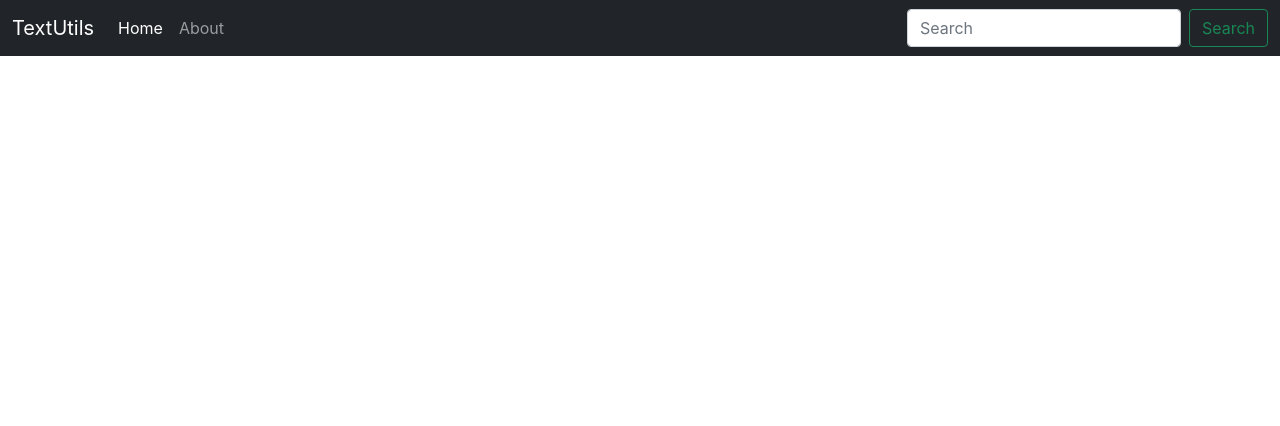
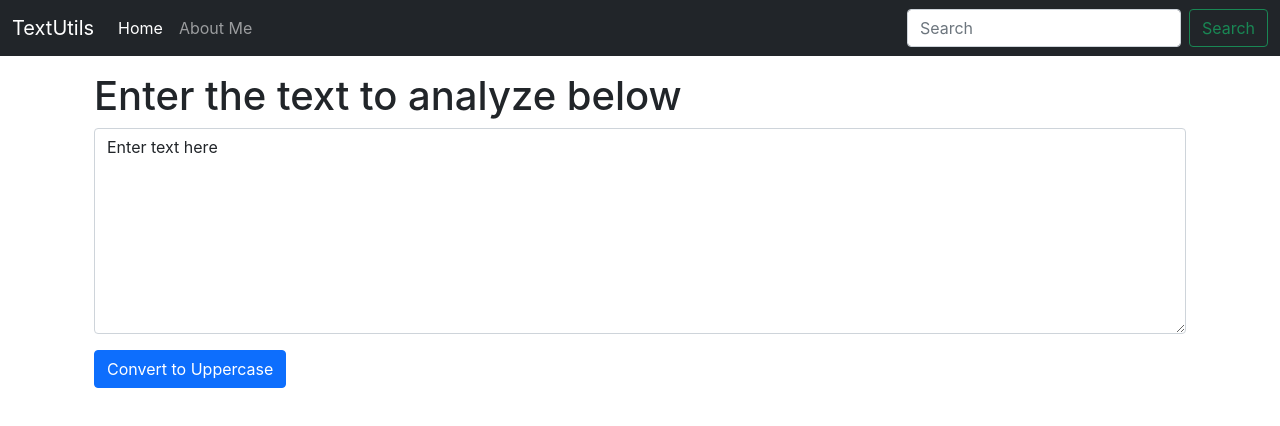
Before and after one commit to faisalmoinuddin99/React-Projects, a React (Create React App) app: page / in a window 1280 px wide. Shown: the top 426 px of the page. Built offline with nearby package versions, Linux system fonts and the light colour scheme.

Commit message:
Understanding State & Handling Events in React

```diff
--- a/src/App.js
+++ b/src/App.js
@@ -1,51 +1,16 @@
 import "./App.css";
+import Navbar from "./components/Navbar";
+import TextForm from "./components/TextForm";
 
 function App() {
   return (
     <>
-      <nav className="navbar navbar-expand-lg navbar navbar-dark bg-dark ">
-        <div className="container-fluid">
-          <a className="navbar-brand" href="/">
-            TextUtils
-          </a>
-          <button
-            className="navbar-toggler"
-            type="button"
-            data-bs-toggle="collapse"
-            data-bs-target="#navbarSupportedContent"
-            aria-controls="navbarSupportedContent"
-            aria-expanded="false"
-            aria-label="Toggle navigation"
-          >
-            <span className="navbar-toggler-icon"></span>
-          </button>
-          <div className="collapse navbar-collapse" id="navbarSupportedContent">
-            <ul className="navbar-nav me-auto mb-2 mb-lg-0">
-              <li className="nav-item">
-                <a className="nav-link active" aria-current="page" href="/">
-                  Home
-                </a>
-              </li>
-              <li className="nav-item">
-                <a className="nav-link" href="/">
-                  About
-                </a>
-              </li>
-            </ul>
-            <form className="d-flex">
-              <input
-                className="form-control me-2"
-                type="search"
-                placeholder="Search"
-                aria-label="Search"
-              />
-              <button className="btn btn-outline-success" type="submit">
-                Search
-              </button>
-            </form>
-          </div>
+      <Navbar title="TextUtils" aboutText="About Me" />
+      <div className="container">
+        <div className="container my-3">
+          <TextForm heading="Enter the text to analyze below" />
         </div>
-      </nav>
+      </div>
     </>
   );
 }
--- /dev/null
+++ b/src/components/Navbar.js
@@ -0,0 +1,62 @@
+import React from "react";
+import PropTypes from "prop-types";
+
+export default function Navbar(props) {
+  return (
+    <div>
+      <nav className="navbar navbar-expand-lg navbar navbar-dark bg-dark ">
+        <div className="container-fluid">
+          <a className="navbar-brand" href="/">
+            {props.title}
+          </a>
+          <button
+            className="navbar-toggler"
+            type="button"
+            data-bs-toggle="collapse"
+            data-bs-target="#navbarSupportedContent"
+            aria-controls="navbarSupportedContent"
+            aria-expanded="false"
+            aria-label="Toggle navigation"
+          >
+            <span className="navbar-toggler-icon"></span>
+          </button>
+          <div className="collapse navbar-collapse" id="navbarSupportedContent">
+            <ul className="navbar-nav me-auto mb-2 mb-lg-0">
+              <li className="nav-item">
+                <a className="nav-link active" aria-current="page" href="/">
+                  Home
+                </a>
+              </li>
+              <li className="nav-item">
+                <a className="nav-link" href="/">
+                  {props.aboutText}
+                </a>
+              </li>
+            </ul>
+            <form className="d-flex">
+              <input
+                className="form-control me-2"
+                type="search"
+                placeholder="Search"
+                aria-label="Search"
+              />
+              <button className="btn btn-outline-success" type="submit">
+                Search
+              </button>
+            </form>
+          </div>
+        </div>
+      </nav>
+    </div>
+  );
+}
+
+Navbar.propTypes = {
+  title: PropTypes.string.isRequired,
+  aboutText: PropTypes.string.isRequired,
+};
+
+Navbar.defaultProps = {
+  title: "set title here",
+  aboutText: "set about title here",
+};
--- /dev/null
+++ b/src/components/TextForm.js
@@ -0,0 +1,35 @@
+import React, { useState } from "react";
+
+export default function TextForm(props) {
+  // Declare a new state variable, which we'll call "count"
+  const [text, setText] = useState("Enter text here");
+  //console.log(text);
+
+  const handleUpperCase = () => {
+    // console.log("uppercase was click" + text);
+    let newText = text.toUpperCase();
+    setText(newText);
+  };
+
+  const handleOnChange = (event) => {
+    //console.log("on change");
+    setText(event.target.value);
+  };
+  return (
+    <div>
+      <h1>{props.heading}</h1>
+      <div className="mb-3">
+        <textarea
+          className="form-control"
+          id="exampleFormControlTextarea1"
+          rows="8"
+          value={text}
+          onChange={handleOnChange}
+        ></textarea>
+      </div>
+      <button className="btn btn-primary" onClick={handleUpperCase}>
+        Convert to Uppercase
+      </button>
+    </div>
+  );
+}
```
